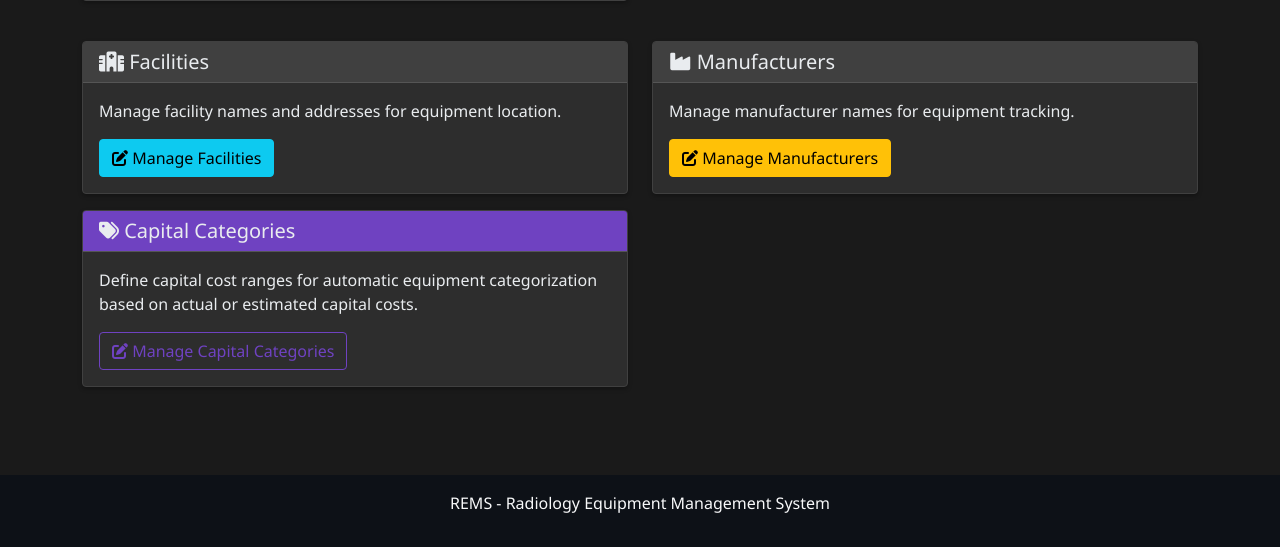
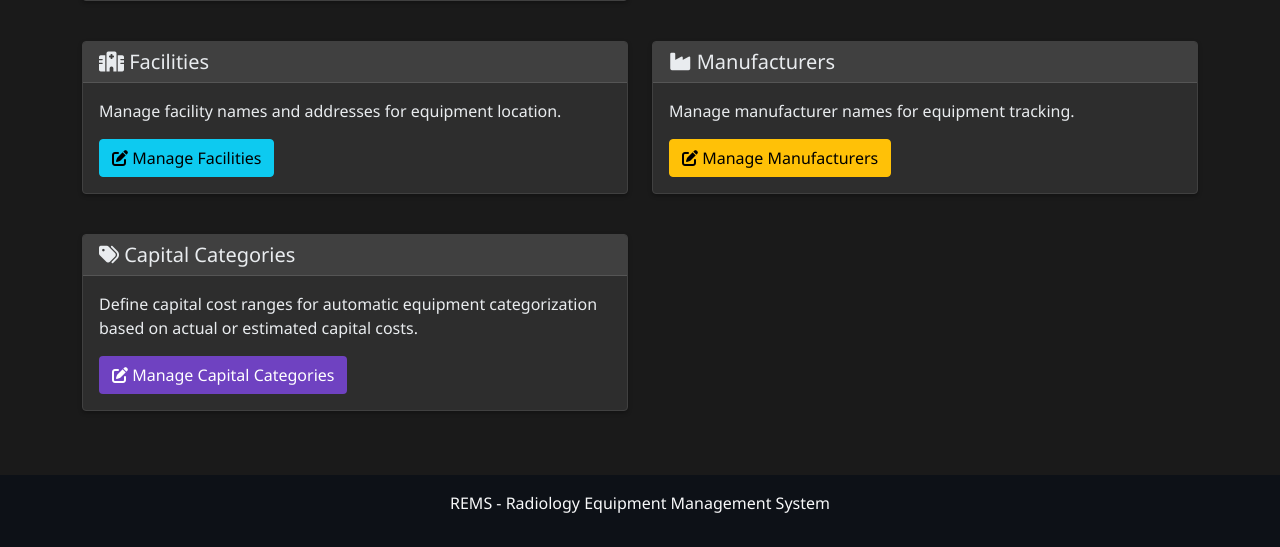
Before and after one commit to nickbevins/rems, a Flask app: page /admin in a window 1280 px wide. Shown: the part 531-1078 px from the top of the page. Run offline with Flask 3, Linux system fonts and the light colour scheme; a user stored in the database is signed in; some libraries are stand-ins or nearby versions.

Commit message:
Fix capital categories tile styling to match other admin tiles

```diff
--- a/templates/admin_dashboard.html
+++ b/templates/admin_dashboard.html
@@ -172,15 +172,15 @@
                 </div>
             </div>
         </div>
-        <div class="row mb-4">
+        <div class="row mt-4">
             <div class="col-md-6">
                 <div class="card">
-                    <div class="card-header" style="background-color: #6f42c1; color: white;">
+                    <div class="card-header">
                         <h5><i class="fas fa-tags"></i> Capital Categories</h5>
                     </div>
                     <div class="card-body">
                         <p>Define capital cost ranges for automatic equipment categorization based on actual or estimated capital costs.</p>
-                        <a href="{{ url_for('admin_capital_categories') }}" class="btn btn-outline-purple" style="color: #6f42c1; border-color: #6f42c1;">
+                        <a href="{{ url_for('admin_capital_categories') }}" class="btn text-white" style="background-color: #6f42c1;">
                             <i class="fas fa-edit"></i> Manage Capital Categories
                         </a>
                     </div>
```
